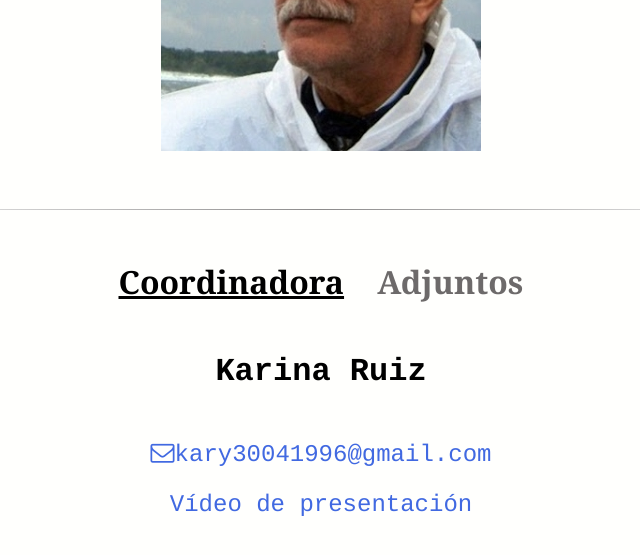
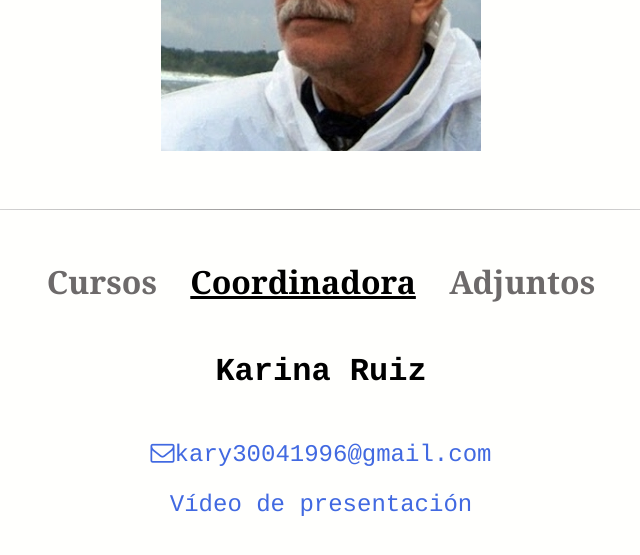
Before and after one commit to BouzasLab25/bouzaslab25.github.io, a Jekyll site: the page built from cursos/Coordinadora.html, in a window 1280 px wide and 900 px high, scrolled down 583 px. Shown: the top 555 px of the window, without its empty margins (319-959 px from the left). Built offline with Jekyll 4.4.1, drawn with Linux system fonts in a browser that asks for light colours.

Commit message:
Update Coordinadora.html

```diff
--- a/cursos/Coordinadora.html
+++ b/cursos/Coordinadora.html
@@ -11,7 +11,7 @@
 
 <hr class="style14">
 
-<h3 style="color:black;font-size: 2em;font-family:'Georgia';"><u>Coordinadora</u></a>&nbsp;&nbsp;&nbsp;&nbsp;<a href="/cursos/Adjuntos.html" style="color:#6d6a6a;font-size: 1em;font-family:'Georgia';">Adjuntos</a></h3>
+<h3 style="color:black;font-size: 2em;font-family:'Georgia';"><a href="/cursos/ACAIIPrueba.html" style="color:#6d6a6a;font-size: 1em;font-family:'Georgia';">Cursos</a>&nbsp;&nbsp;&nbsp;&nbsp;<u>Coordinadora</u>&nbsp;&nbsp;&nbsp;&nbsp;<a href="/cursos/Adjuntos.html" style="color:#6d6a6a;font-size: 1em;font-family:'Georgia';">Adjuntos</a></h3>
 </p>
 
 <h3>Karina Ruiz</h3>
```
